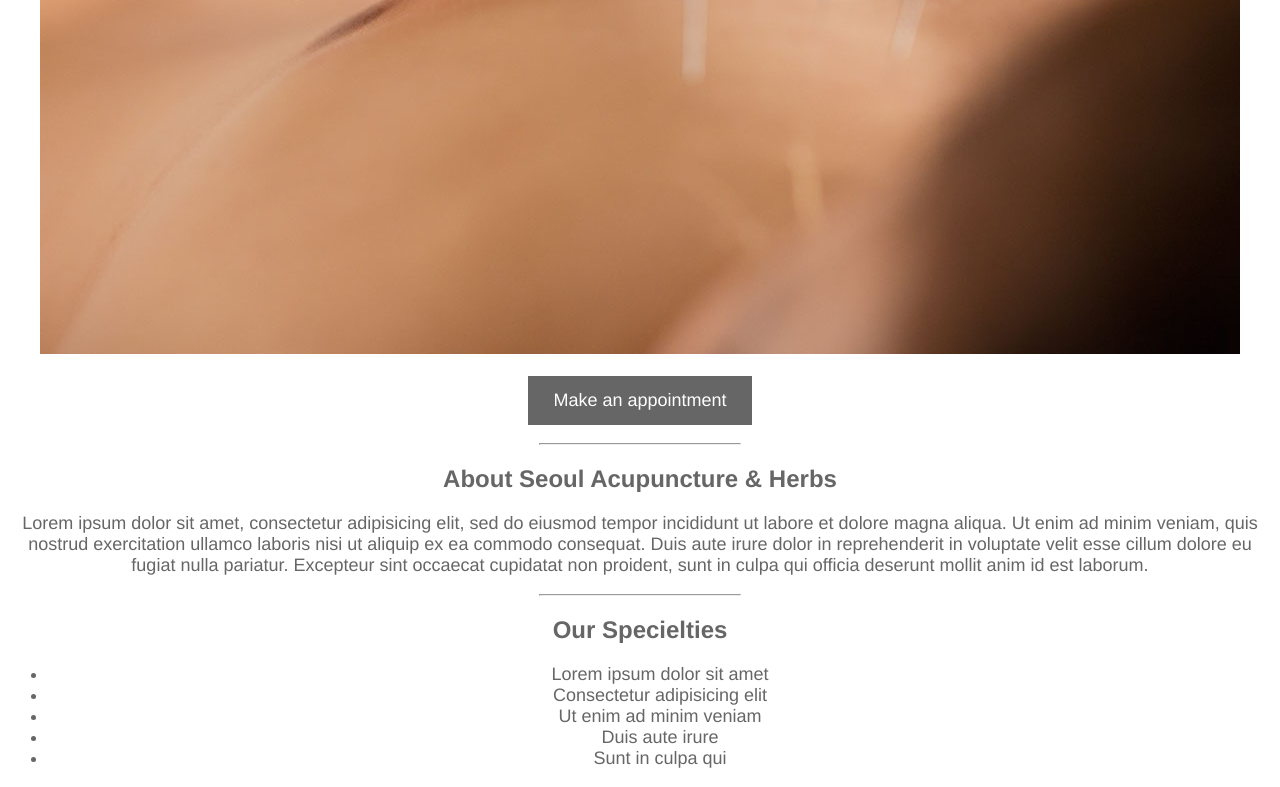
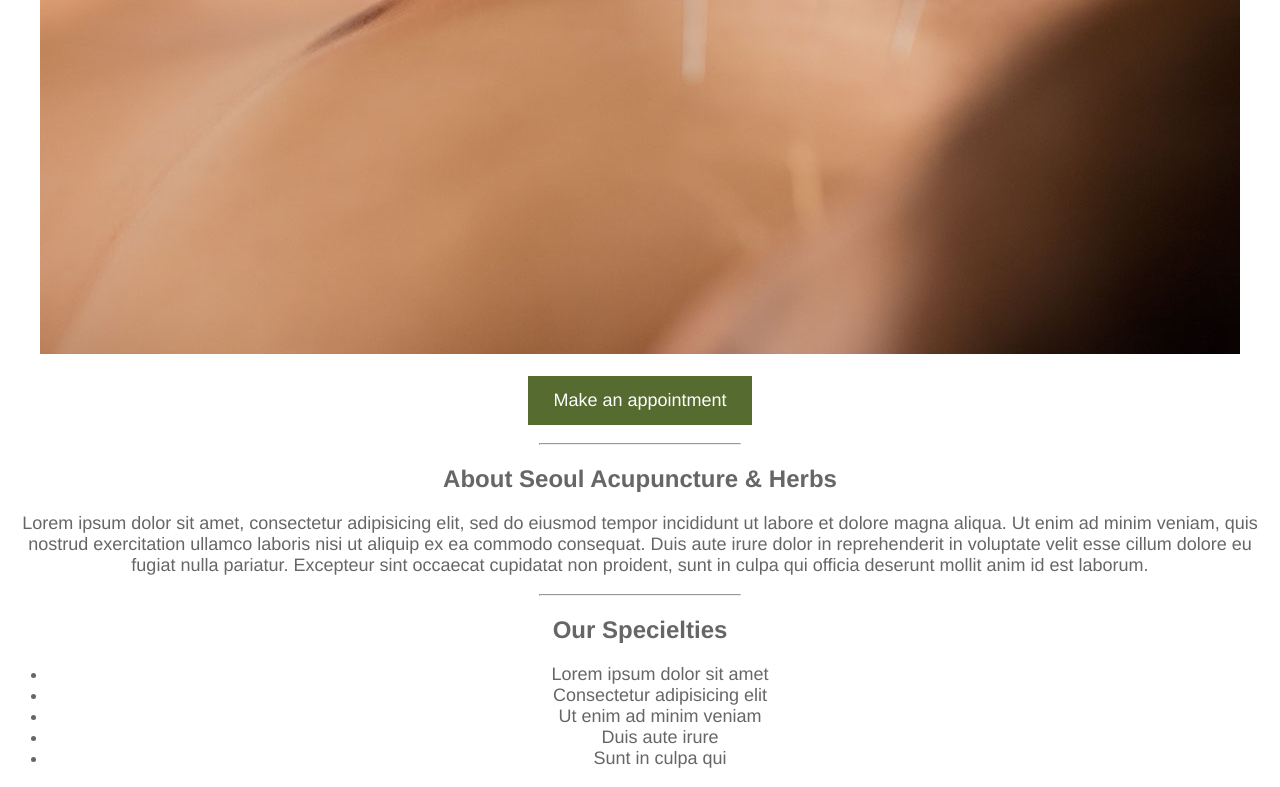
Before and after one commit to hhan01/hhan01.github.io, a plain HTML site: page unit_3/index.html in a window 1280 px wide. Shown: the part 681-1468 px from the top of the page. Drawn offline with Linux system fonts and the light colour scheme.

Commit message:
Update style.css

```diff
--- a/unit_3/css/style.css
+++ b/unit_3/css/style.css
@@ -17,8 +17,8 @@ p, ul{
 font-size: 18px;
 }
 
-a:link, a:visited {
-  background-color: #666666;
+a:link {
+  background-color: #556b2f;
   color: white;
   padding: 14px 25px;
   text-align: center;
```
